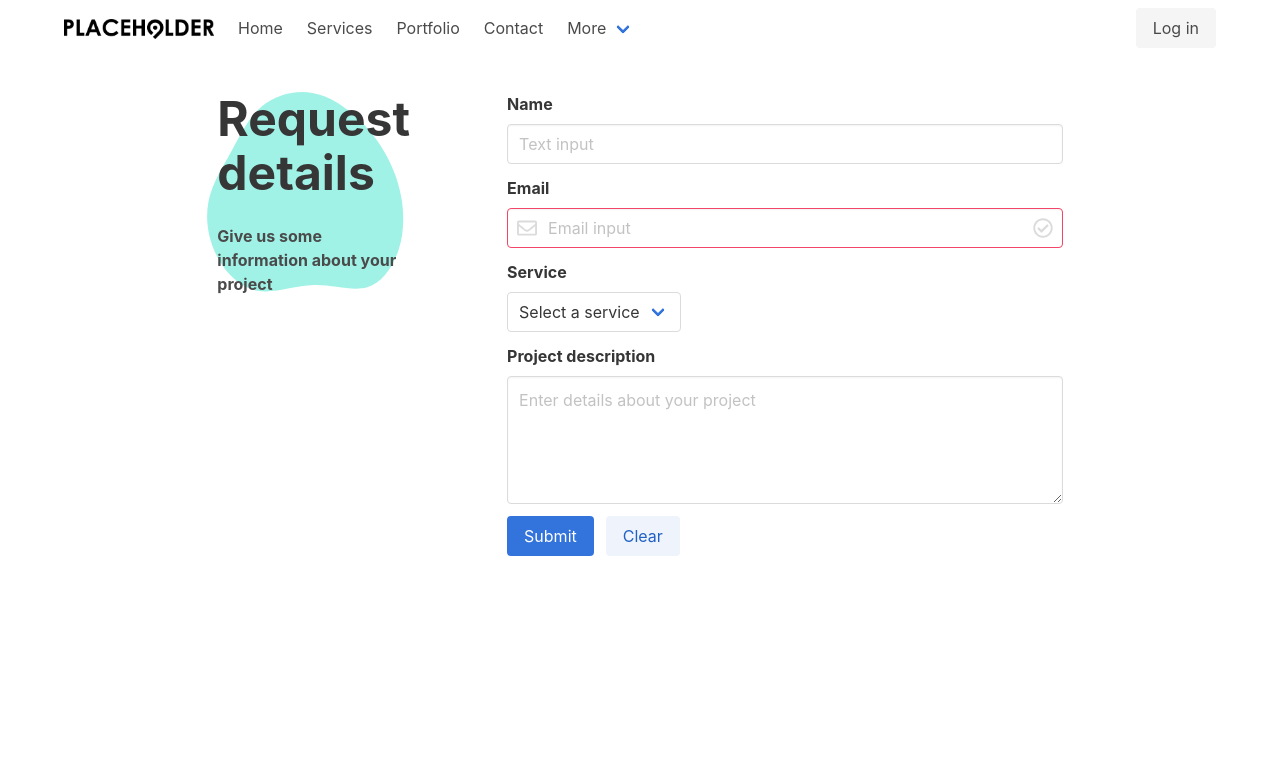
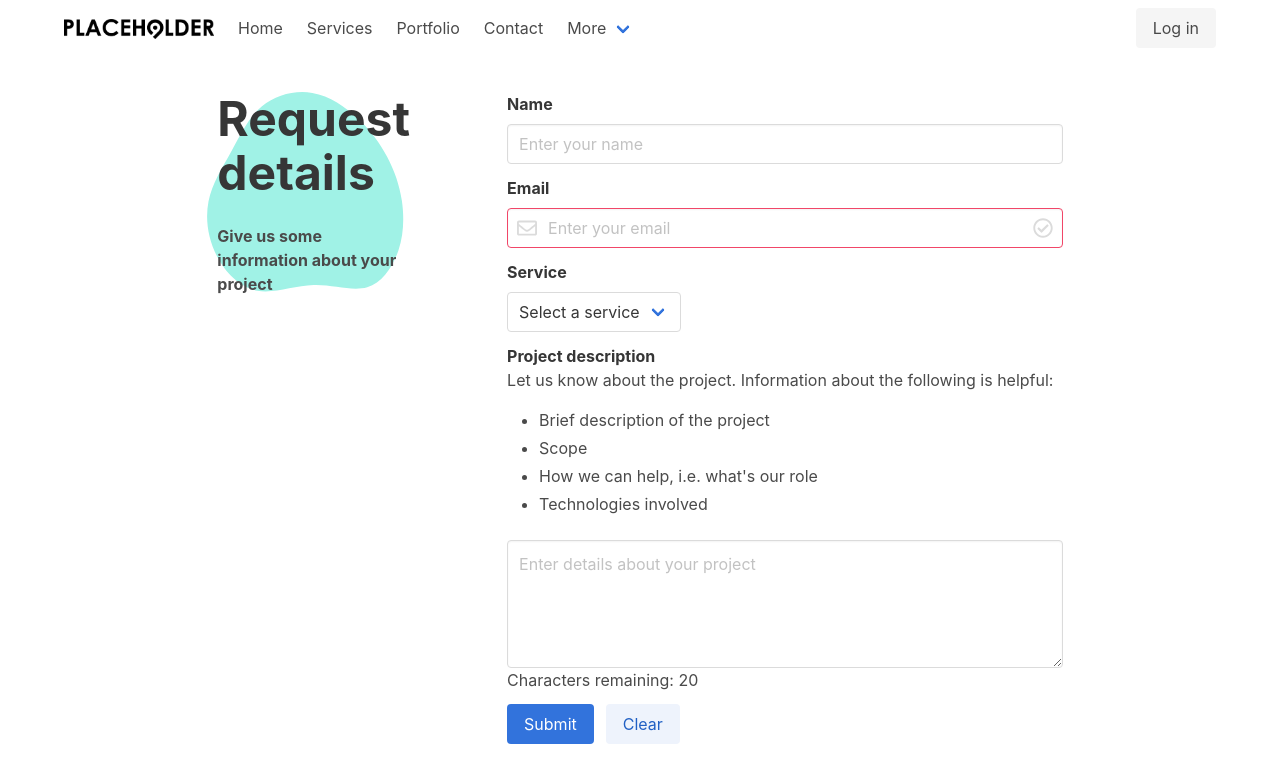
Before and after one commit to Severn-J-Lortie/wl-solutions, a Vue app: page /contact in a window 1280 px wide. Shown: the top 782 px of the page. Built offline with nearby package versions, Linux system fonts and the light colour scheme.

Commit message:
Description textarea is now validated by character count

```diff
--- a/src/components/Home/PitchCard.vue
+++ b/src/components/Home/PitchCard.vue
@@ -49,7 +49,7 @@
           </nav>
 
 
-          <sol-button class="is-primary mt-2">Choose a service</sol-button>
+          <router-link to="/services" class="button is-primary mt-2">Choose a service</router-link>
 
         </div>
       </div>
@@ -59,12 +59,10 @@
 
 <script>
 import Card from "../Card";
-import SolButton from "../SolButton";
 
 export default {
   components: {
-    Card,
-    SolButton
+    Card
   },
 };
 </script>
--- a/src/views/Contact.vue
+++ b/src/views/Contact.vue
@@ -18,7 +18,7 @@
             <input
               class="input"
               type="text"
-              placeholder="Text input"
+              placeholder="Enter your name"
               v-model="nameField"
             />
           </div>
@@ -33,7 +33,7 @@
             <input
               class="input is-danger"
               type="email"
-              placeholder="Email input"
+              placeholder="Enter your email"
               v-model="emailField"
             />
             <span class="icon is-small is-left">
@@ -79,7 +79,16 @@
         </div>
 
         <div class="field">
-          <label class="label">Project description</label>
+          <label class="label mb-0">Project description</label>
+          <div>Let us know about the project. Information about the following is helpful:</div>
+          <div class="content">
+            <ul>
+              <li>Brief description of the project</li>
+              <li>Scope</li>
+              <li>How we can help, i.e. what's our role</li>
+              <li>Technologies involved</li>
+            </ul>
+          </div>
           <div class="control">
             <textarea
               class="textarea"
@@ -87,6 +96,7 @@
               v-model="descriptionTextarea"
             ></textarea>
           </div>
+          <p :class="{'has-text-danger': !formInputValidations.descriptionTextarea}">Characters remaining: {{descriptionMaxCharacters - descriptionTextarea.length}}</p>
         </div>
 
         <div class="field is-grouped">
@@ -118,6 +128,9 @@ export default {
   setup() {
     const store = useStore();
     const router = useRouter();
+
+    // Description max characters
+    const descriptionMaxCharacters = 20;
 
     // State to keep track of which inputs are valid
     const formInputValidations = reactive({
@@ -153,6 +166,11 @@ export default {
         /^[a-zA-Z0-9.!#$%&'*+/=?^_`{|}~-]+@[a-zA-Z0-9-]+(?:\.[a-zA-Z0-9-]+)*$/;
       if (store.state.form.emailField.match(regex) == null) {
         formInputValidations.emailField = false;
+      }
+
+      // Validate the description textarea
+      if (store.state.form.descriptionTextarea.length > descriptionMaxCharacters) {
+        formInputValidations.descriptionTextarea = false;
       }
 
       // Check to see if all fields still valid
@@ -202,6 +220,7 @@ export default {
         set: (value) => store.commit("setDescriptionTextarea", value),
       }),
       submit,
+      descriptionMaxCharacters,
       clearFormData: () => store.commit("clearFormData"),
       formInputValidations,
     };
```
